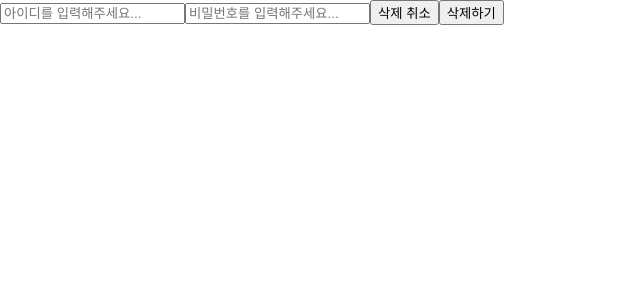
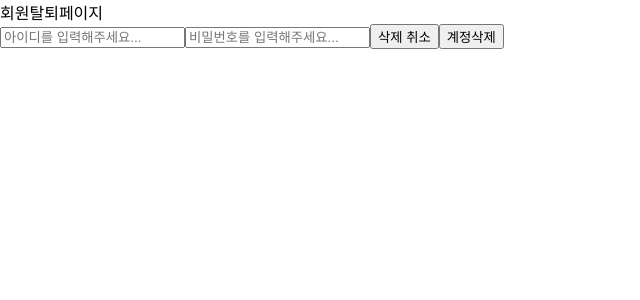
Before and after one commit to hamseungwan2023/InfleanProject, a React (Create React App) app in the folder client/: page /deleteAccount in a window 1280 px wide. Shown: the top 300 px of the page, without its empty margins (0-640 px from the left). Built offline with nearby package versions, Linux system fonts and the light colour scheme; the HTML template or start-up script is replaced by a standard one.

Commit message:
계정삭제

```diff
--- a/client/src/profile/Profile.tsx
+++ b/client/src/profile/Profile.tsx
@@ -2,6 +2,8 @@ import { useState } from "react";
 import axios from "axios";
 import DeleteAccount from "../routes/DeleteAccount";
 import { useNavigate } from "react-router-dom";
+
+export const url = "http://localhost:8080";
 
 const user = {
   nickname: "홍길동",
@@ -20,7 +22,7 @@ const Profile = () => {
     e.preventDefault();
 
     try {
-      await axios.put("/:user_id", {
+      await axios.put(`${url}/:user_id`, {
         //추후에 백엔드 api명세서 나오면 수정
         userNickname,
         userPass,
@@ -42,10 +44,11 @@ const Profile = () => {
     <div>
       {userReTouch === true ? (
         <div>
-          <h2>{user.nickname}</h2>
-          <h5>{user.email}</h5>
-          <h5>{user.password}</h5>
+          <h2>이름 : {user.nickname}</h2>
+          <h5>이메일 : {user.email}</h5>
+          <h5>비밀번호 : {user.password}</h5>
           <button onClick={() => setUserReTouch(false)}>수정</button>
+          <button onClick={() => navigate("/deleteAccount")}>계정 삭제</button>
         </div>
       ) : (
         <div>
@@ -84,7 +87,6 @@ const Profile = () => {
           <button onClick={() => setUserReTouch(true)}>수정 취소</button>
         </div>
       )}
-      <button onClick={() => navigate("/deleteAccount")}>계정 삭제</button>
     </div>
   );
 };
--- a/client/src/routes/DeleteAccount.tsx
+++ b/client/src/routes/DeleteAccount.tsx
@@ -1,9 +1,11 @@
 import axios from "axios";
 import { useState } from "react";
 import { useNavigate } from "react-router-dom";
+import { url } from "../profile/Profile";
 
 const DeleteAccount = () => {
   const [deleteBtn, setDeleteBtn] = useState<boolean>(false);
+  const [goodbyePage, setGoodbyePage] = useState<boolean>(false);
   const [username, setUsername] = useState<string>("");
   const [password, setPassword] = useState<string>("");
 
@@ -17,14 +19,15 @@ const DeleteAccount = () => {
 
   const deleteUser = async (e: any) => {
     e.preventDefault();
-
     try {
-      await axios.delete("/user/delete", {
+      await axios.delete(`${url}/user/delete`, {
         data: {
           username,
           password,
         },
       });
+      console.log(1);
+      setGoodbyePage(true);
     } catch (err) {
       console.error(err);
     }
@@ -33,6 +36,9 @@ const DeleteAccount = () => {
   const navigate = useNavigate();
 
   return (
+    <div>
+      회원탈퇴페이지
+      {goodbyePage === false ? (
         <div>
           <input
             placeholder="아이디를 입력해주세요..."
@@ -45,7 +51,15 @@ const DeleteAccount = () => {
             onChange={onChange}
           ></input>
           <button onClick={() => navigate("/profile")}>삭제 취소</button>
-      <button onClick={() => deleteUser}>삭제하기</button>
+          {deleteBtn === false ? (
+            <button onClick={() => setDeleteBtn(true)}>계정삭제</button>
+          ) : (
+            <button onClick={() => deleteUser}>정말로 탈퇴하시겠습니까?</button>
+          )}
+        </div>
+      ) : (
+        <div>계정이 삭제 되었습니다</div>
+      )}
     </div>
   );
 };
--- a/client/src/routes/join.tsx
+++ b/client/src/routes/join.tsx
@@ -1,5 +1,6 @@
 import axios from "axios";
 import React, { useState } from "react";
+import { url } from "../profile/Profile";
 
 const Join = () => {
   const [username, setUsername] = useState("");
@@ -12,7 +13,7 @@ const Join = () => {
     e.preventDefault();
     setIsLoading(true);
     try {
-      await axios.post("/join", {
+      await axios.post(`${url}/user/signup`, {
         username,
         nickname,
         password,
```
Lines whose indentation alone changed are shown as unchanged.
